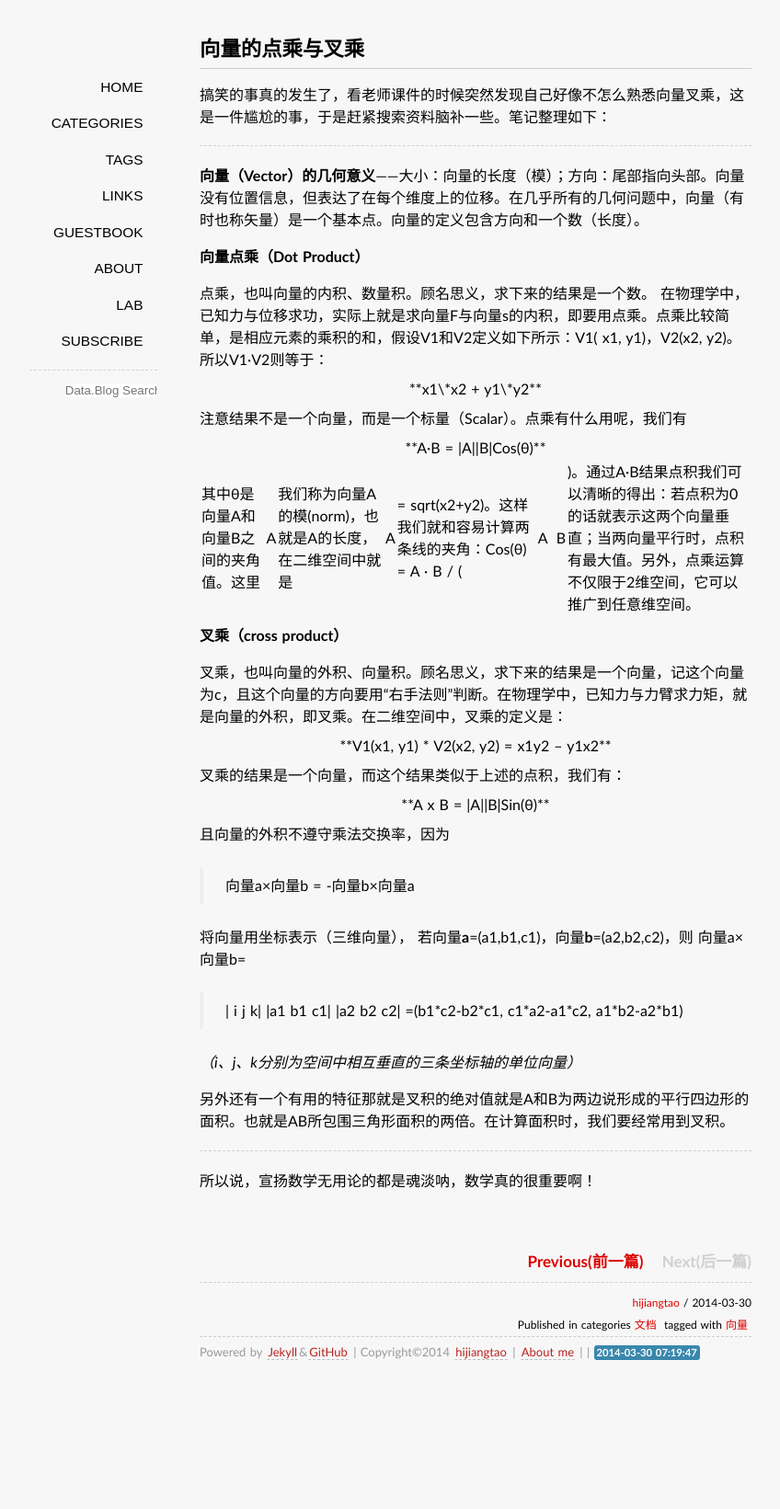
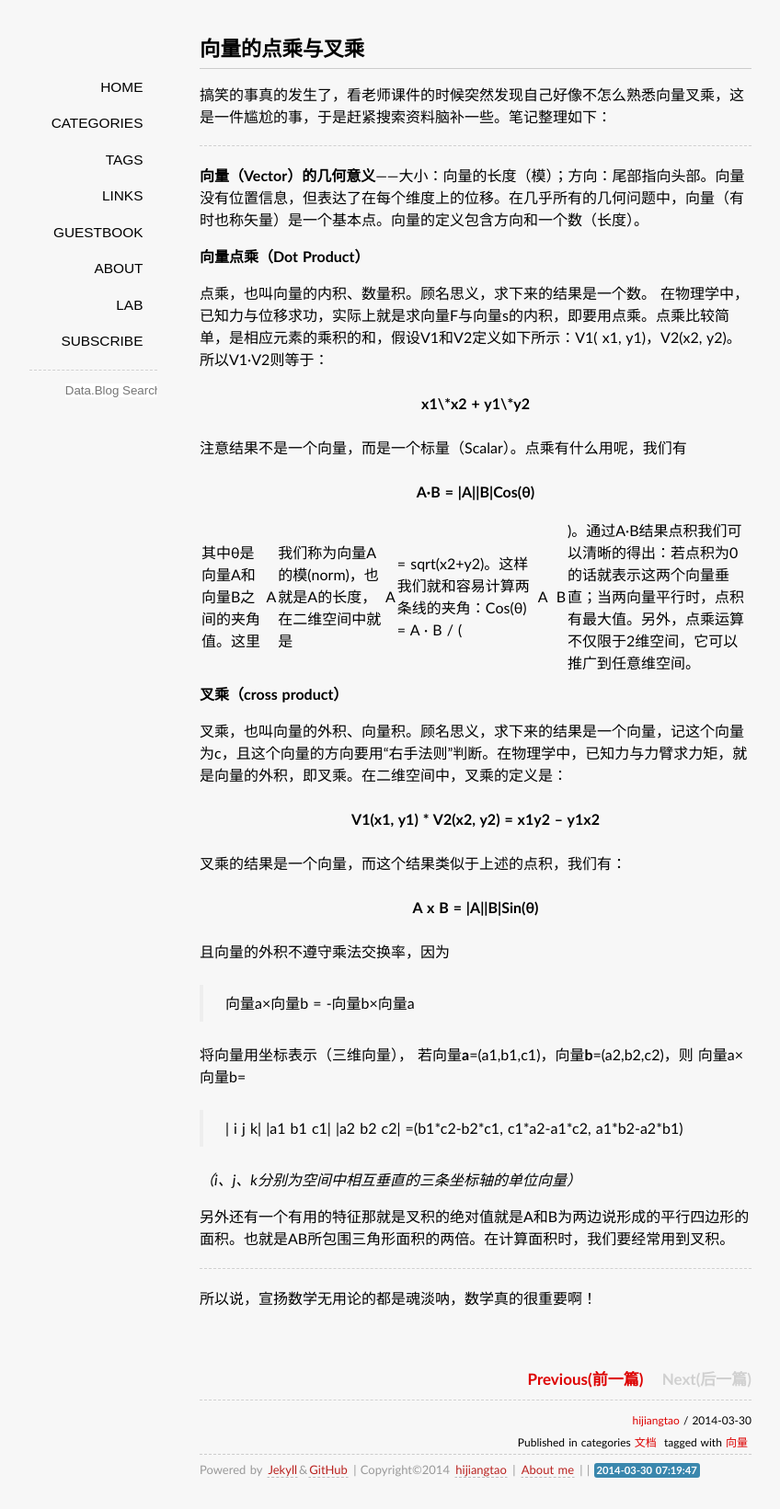
Before and after one commit to jessica0530/hijiangtao.github.io, a Jekyll site: the page built from _posts/2014-03-30-VectorCal.md, in a window 1280 px wide. Shown: the whole page at 92% size, without its empty margins (123-971 px from the left). Built offline with Jekyll 4.4.1, drawn with Linux system fonts in a browser that asks for light colours; some web fonts are replaced; Markdown is read by kramdown in place of the engine named in the settings; comment, search, counter and statistics services are not loaded; before the commit the page ends 1513 px from its top, so only the background shows below that.

Commit message:
2014-03-30

```diff
--- a/_posts/2014-03-30-VectorCal.md
+++ b/_posts/2014-03-30-VectorCal.md
@@ -17,11 +17,11 @@ tags: 向量
 
 点乘，也叫向量的内积、数量积。顾名思义，求下来的结果是一个数。 在物理学中，已知力与位移求功，实际上就是求向量F与向量s的内积，即要用点乘。点乘比较简单，是相应元素的乘积的和，假设V1和V2定义如下所示：V1( x1, y1)，V2(x2, y2)。所以V1·V2则等于：
 
-<center>**x1\*x2 + y1\*y2**</center>
+**<center>x1\*x2 + y1\*y2</center>**
 
 注意结果不是一个向量，而是一个标量（Scalar）。点乘有什么用呢，我们有
 
-<center>**A·B = |A||B|Cos(θ)**</center>
+**<center>A·B = |A||B|Cos(θ)</center>**
 
 其中θ是向量A和向量B之间的夹角值。这里|A|我们称为向量A的模(norm)，也就是A的长度， 在二维空间中就是|A| = sqrt(x2+y2)。这样我们就和容易计算两条线的夹角：Cos(θ) = A · B / (|A||B|)。通过A·B结果点积我们可以清晰的得出：若点积为0的话就表示这两个向量垂直；当两向量平行时，点积有最大值。另外，点乘运算不仅限于2维空间，它可以推广到任意维空间。
 
@@ -29,11 +29,11 @@ tags: 向量
 
 叉乘，也叫向量的外积、向量积。顾名思义，求下来的结果是一个向量，记这个向量为c，且这个向量的方向要用“右手法则”判断。在物理学中，已知力与力臂求力矩，就是向量的外积，即叉乘。在二维空间中，叉乘的定义是：
 
-<center>**V1(x1, y1) * V2(x2, y2) = x1y2 – y1x2**</center>
+**<center>V1(x1, y1) * V2(x2, y2) = x1y2 – y1x2</center>**
 
 叉乘的结果是一个向量，而这个结果类似于上述的点积，我们有：
 
-<center>**A x B = |A||B|Sin(θ)**</center>
+**<center>A x B = |A||B|Sin(θ)</center>**
 
 且向量的外积不遵守乘法交换率，因为
 
```
